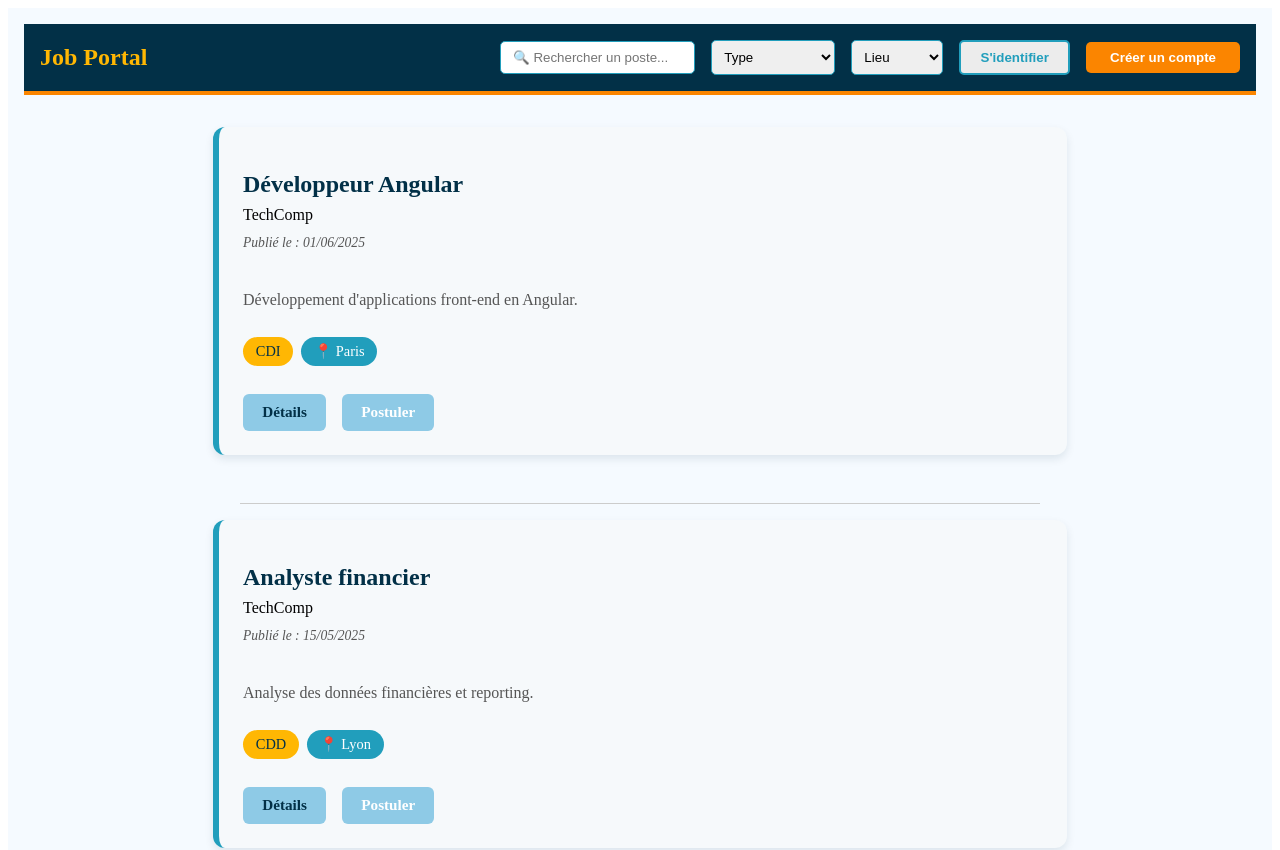
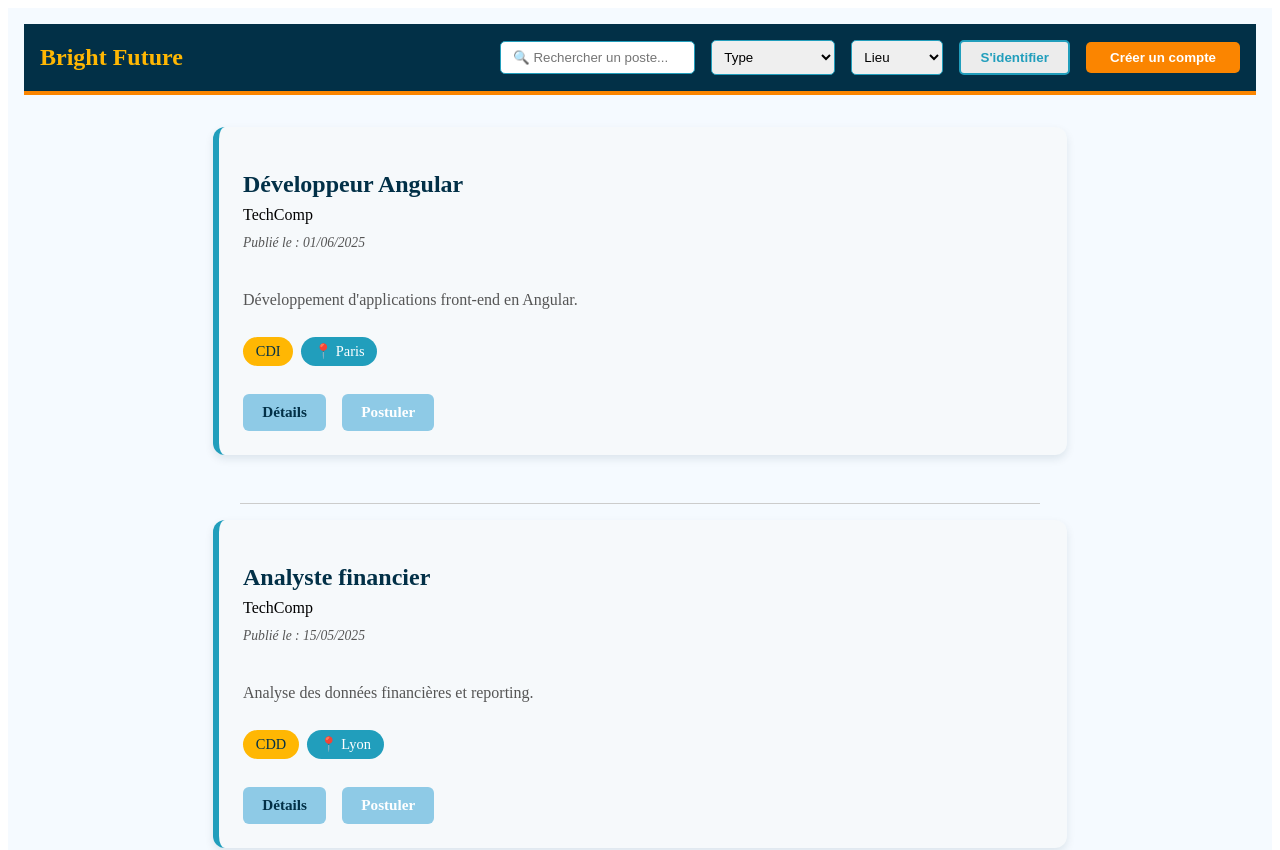
Before and after one commit to MbolatianaR/job-portal-frontend, an Angular app: page / in a window 1280 px wide. Shown: the top 850 px of the page. Built offline with nearby package versions, Linux system fonts and the light colour scheme.

Commit message:
change in db : suppress update date

```diff
--- a/src/app/components/top-bar/top-bar.component.html
+++ b/src/app/components/top-bar/top-bar.component.html
@@ -1,7 +1,7 @@
 <header class="top-bar">
   <div class="container">
     <div class="logo">
-      <a routerLink="/" class="logo-text">Job Portal</a>
+      <a routerLink="/" class="logo-text">Bright Future</a>
     </div>
 
     <div class="filters">
--- a/src/app/models/application.model.ts
+++ b/src/app/models/application.model.ts
@@ -10,5 +10,4 @@ export interface Application {
   appliedAt?: string;    // ISO date string
   status?: 'en_cours' | 'acceptée' | 'refusée';
   createdAt?: string;
-  updatedAt?: string;
 }
--- a/src/index.html
+++ b/src/index.html
@@ -2,7 +2,7 @@
 <html lang="en">
 <head>
   <meta charset="utf-8">
-  <title>JobPortalFrontend</title>
+  <title>Bright Future</title>
   <base href="/">
   <meta name="viewport" content="width=device-width, initial-scale=1">
   <link rel="icon" type="image/x-icon" href="favicon.ico">
```
Also changed, not shown: src/app/data/applications.ts (+3 -6 lines).
